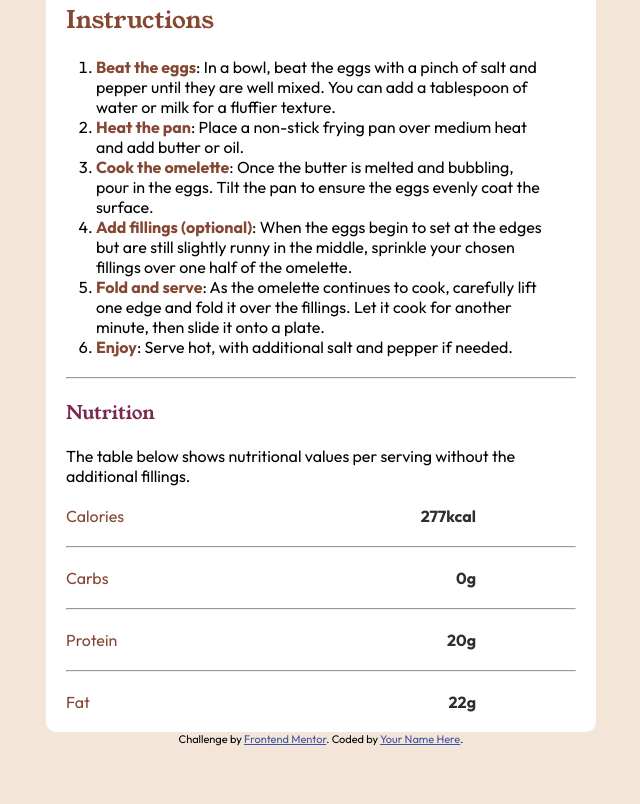
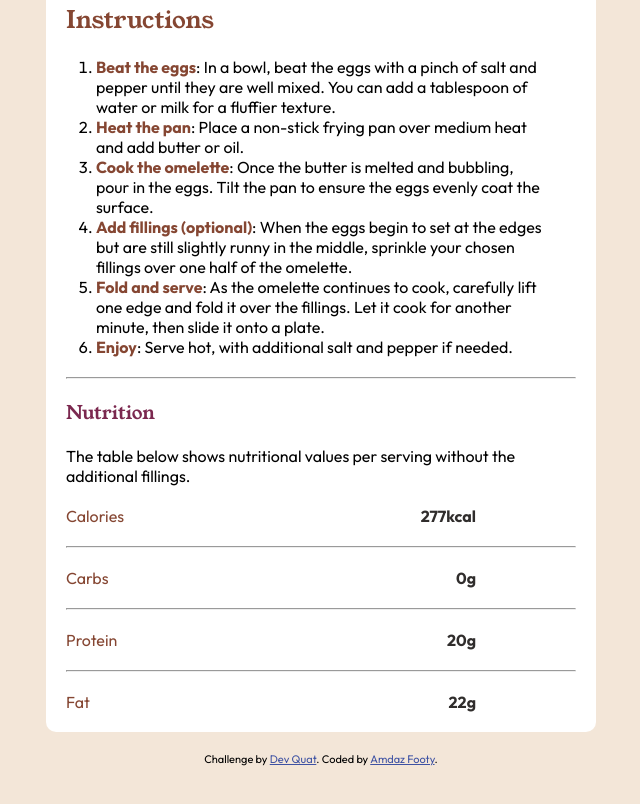
Before and after one commit to A856-Amdaz/Recipe, a plain HTML site: page index.html in a window 1280 px wide. Shown: the part 730-1534 px from the top of the page, without its empty margins (319-959 px from the left). Drawn offline with Linux system fonts and the light colour scheme.

Commit message:
udate file

```diff
--- a/ahmad.css
+++ b/ahmad.css
@@ -23,6 +23,7 @@ body {
     font-optical-sizing: auto;
     font-weight: 400;
     font-style: normal;
+    gap: 20px;
 }
 
 h1,
@@ -90,3 +91,8 @@ ol {
 .pad {
     padding: 0px 100px;
 }
+
+.attribution{
+    margin-top: 20px;
+    font-size: 1.5rem;
+}
--- a/index.html
+++ b/index.html
@@ -162,8 +162,8 @@
 
   </div>
   <div class="attribution">
-    Challenge by <a href="https://www.frontendmentor.io?ref=challenge" target="_blank">Frontend Mentor</a>.
-    Coded by <a href="#">Your Name Here</a>.
+    Challenge by <a href="https://www.frontendmentor.io?ref=challenge" target="_blank">Dev Quat</a>.
+    Coded by <a href="#">Amdaz Footy</a>.
   </div>
 </body>
 
```
